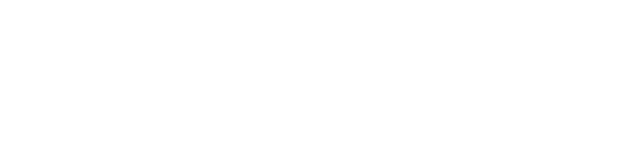
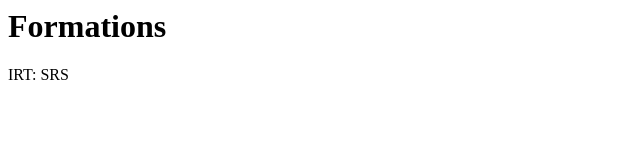
Before and after one commit to DestineBehanzin/git-mon-cv, a plain HTML site: page index.html in a window 1280 px wide. Shown: the whole page, without its empty margins (0-640 px from the left). Drawn offline with Linux system fonts and the light colour scheme.

Commit message:
mise en place de la section formations

```diff
--- a/index.html
+++ b/index.html
@@ -8,5 +8,9 @@
 </head>
 <body>
 
+    <div>
+        <h1>Formations</h1>
+        <p>IRT: SRS</p>
+    </div>
 </body>
 </html>
```
